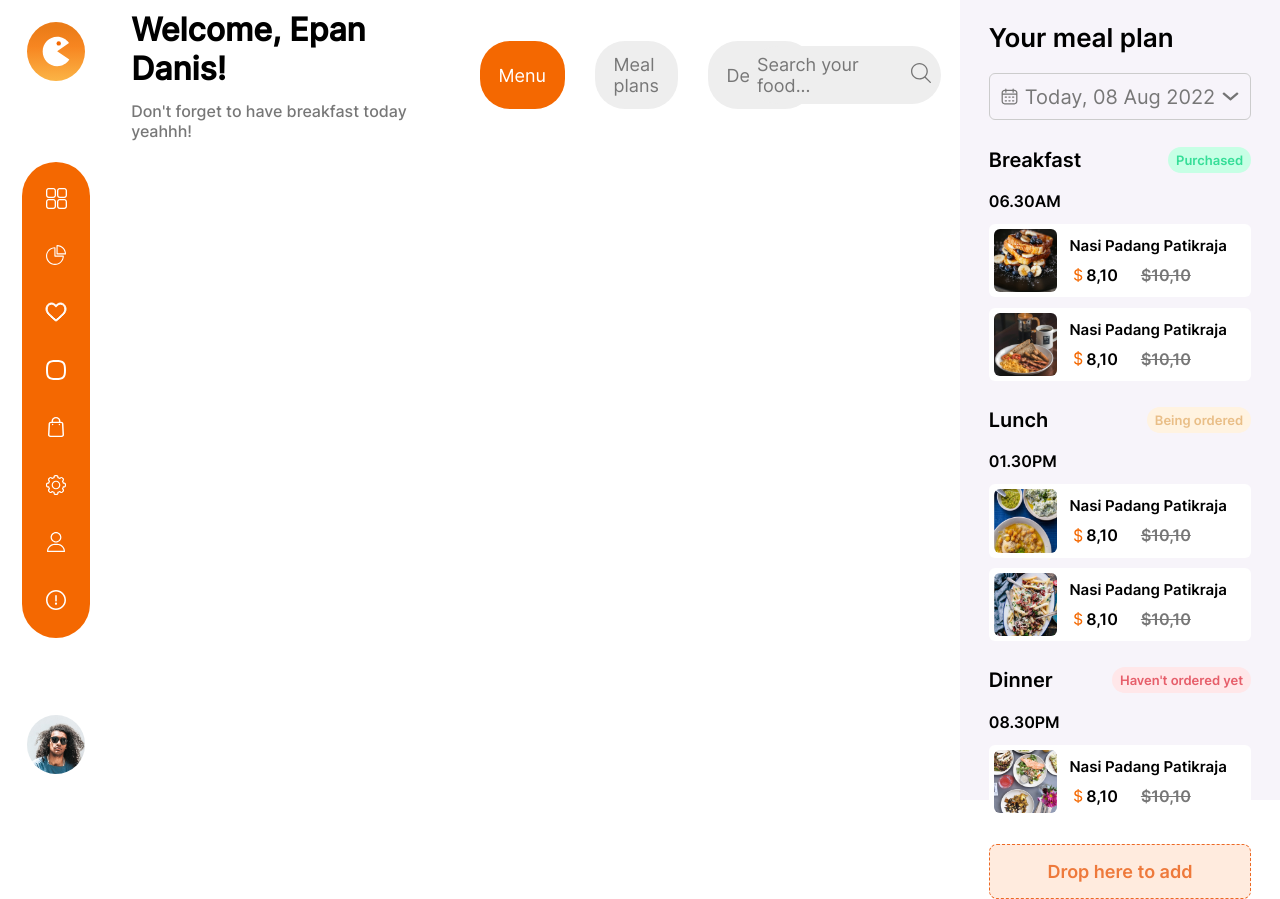
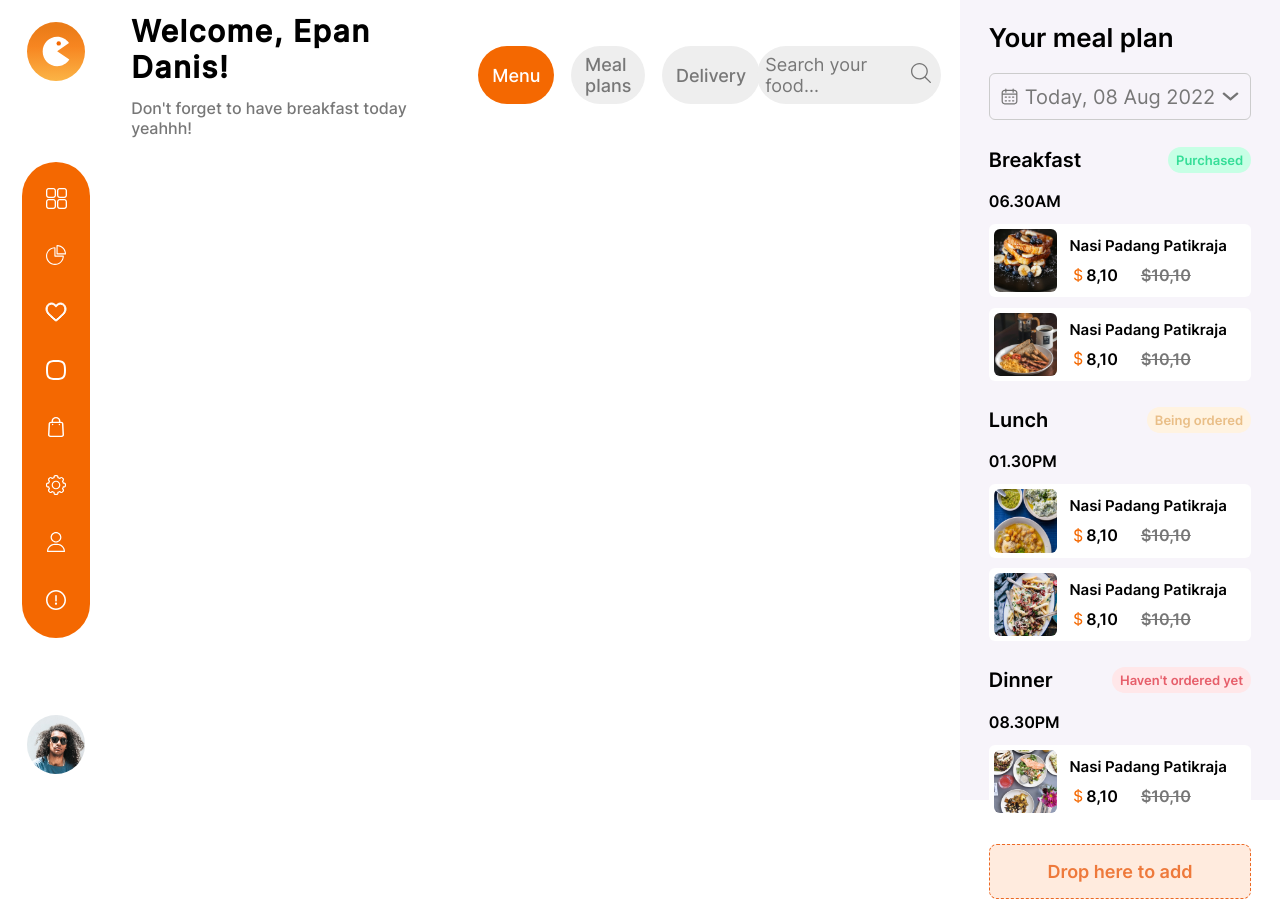
Before and after one commit to spaceofmariya/Task-2, a React (Create React App) app: page /menu/lunch in a window 1280 px wide. Built offline with nearby package versions, Linux system fonts and the light colour scheme.

Commit message:
header structure and style completed

```diff
--- a/src/App.css
+++ b/src/App.css
@@ -5,6 +5,9 @@
 }
 ul,ol {
   list-style: none;
+}
+a {
+  text-decoration: none;
 }
 @font-face {
   font-family: 'Inter-SemiBold';
--- a/src/components/includes/MainSpace/MainSpace.css
+++ b/src/components/includes/MainSpace/MainSpace.css
@@ -6,15 +6,34 @@
     align-items: center;
 }
 .welcome {
-    margin-right: 5%;
+    margin-right: 6%;
 }
 .welcome h1 {
     margin-bottom: 13px;
+    font-size: 30px;
+    letter-spacing: 0.05em;
 }
 .welcome span {
     color: #777;
 }
-ul.menu {
+.menu {
+    width: 40%;
+}
+.menuContainer {
+    display: flex;
+}
+.menuBox {
+    display: flex;
+    justify-content: center;
+    align-items: center;
+    border-radius: 30px;
+    padding: 3% 5%;
+    margin-right: 6%;
+    font-size: 18px;
+
+}
+
+/* ul.menu {
     display: flex;
     font-family: 'Inter-Regular';
 }
@@ -25,13 +44,14 @@ ul.menu li {
     display: flex;
     justify-content: center;
     align-items: center;
+    width: 100px;
 }
 ul.menu li a {
     display: block;
     font-size: 18px;
     width: 100%;
     text-decoration: none;
-}
+}      */
 .search {
     background-color: #eee;
     border-radius: 30px;
--- a/src/components/includes/MainSpace/MainSpace.js
+++ b/src/components/includes/MainSpace/MainSpace.js
@@ -1,6 +1,6 @@
 import React from 'react'
 import './MainSpace.css'
-import { Link } from 'react-router-dom'
+import { NavLink } from 'react-router-dom'
 import { MenuData } from '../Data'
 import { ReactComponent as SearchIcon } from '../../../assets/images/Search.svg'
 
@@ -13,13 +13,21 @@ function MainSpace() {
         <span>Don't forget to have breakfast today yeahhh!</span>
       </div>
 
-      <nav className='menuBox'>
+      <nav className='menu'>
+        <ul className='menuContainer'>
+          <li className='menuBox' style={{ backgroundColor:'#f46801' }}><NavLink to="/" style={{ color:"#fff" }}>Menu</NavLink></li>
+          <li className='menuBox' style={{ backgroundColor:'#eeeeee' }}><NavLink to="/" style={{ color:"#777" }}>Meal plans</NavLink></li>
+          <li className='menuBox' style={{ backgroundColor:'#eeeeee' }}><NavLink to="/" style={{ color:"#777" }}>Delivery</NavLink></li>
+        </ul>
+      </nav>
+
+      {/* <nav className='menuBox'>
             <ul className="menu">
               <li style={{ backgroundColor:'#f46801' }}><a href="/" style={{ color:"#fff" }} >Menu</a></li>
               <li style={{ backgroundColor:'#eeeeee' }}><a href="/" style={{ color:'#777' }}>Meal plans</a></li>
               <li style={{ backgroundColor:'#eeeeee' }}><a href="/" style={{ color:'#777' }}>Delivery</a></li>
             </ul>
-            </nav>
+            </nav>  */}
 
       <div className='search'><span className='searchText'>Search your food...</span><span className='searchIcon'><SearchIcon /></span></div>
 
```
